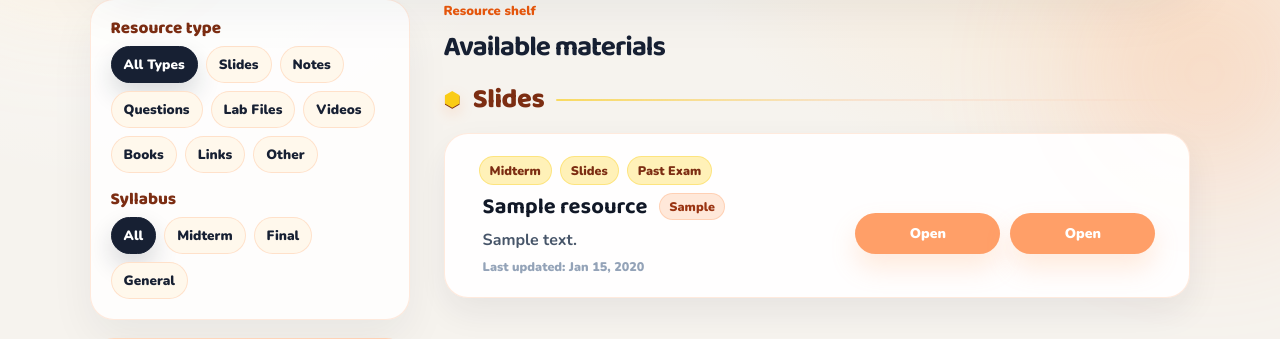
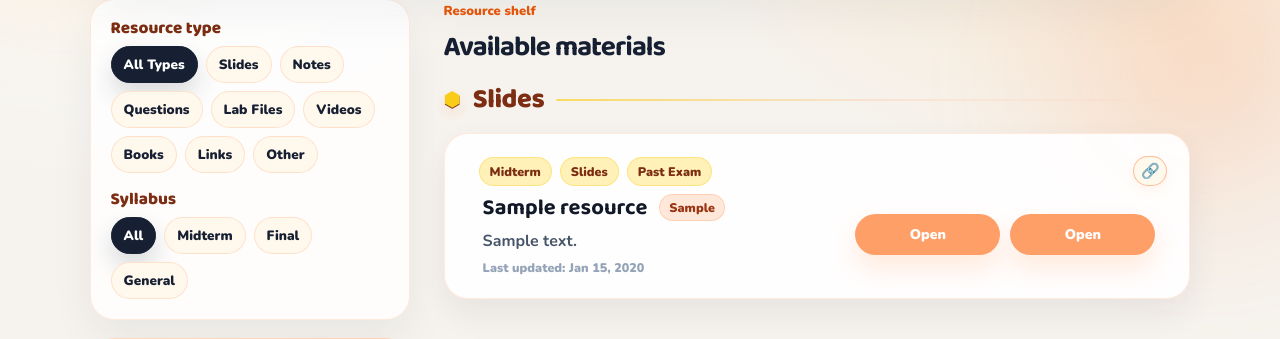
Before and after one commit to zarrintasnimrodela-bit/StudyBee, a Django app: page /course/1/ in a window 1280 px wide. Shown: the part 433-772 px from the top of the page. Run offline with Django 5.2, Linux system fonts and the light colour scheme; tables that the repository leaves empty hold one stand-in row (values such as "Sample post"); some libraries are stand-ins or nearby versions.

Commit message:
Add copy link button to resource cards

```diff
--- a/resources/static/resources/css/course.css
+++ b/resources/static/resources/css/course.css
@@ -2014,3 +2014,57 @@ body::after {
         height: 1.5px;
     }
 }
+
+
+
+.badges {
+    display: flex;
+    align-items: center;
+    justify-content: space-between;
+    gap: 12px;
+}
+
+.badge-left {
+    display: flex;
+    flex-wrap: wrap;
+    gap: 8px;
+    align-items: center;
+}
+
+.copy-link-btn {
+    width: 34px;
+    height: 30px;
+
+    display: inline-flex;
+    align-items: center;
+    justify-content: center;
+
+    background: #fff8ec;
+    border: 1.5px solid rgba(255, 159, 104, 0.65);
+    border-radius: 999px;
+
+    color: #7c2d12;
+    font-size: 15px;
+    font-weight: 900;
+
+    cursor: pointer;
+    transition: 0.2s ease;
+
+    margin-left: auto;
+    margin-right: -12px;
+    flex-shrink: 0;
+
+    box-shadow: 0 5px 12px rgba(255, 159, 104, 0.10);
+}
+
+.copy-link-btn:hover {
+    background: #ffe8d6;
+    border-color: #ff9f68;
+    transform: translateY(-1px);
+}
+
+.copy-link-btn.copied {
+    background: #172033;
+    color: white;
+    border-color: #172033;
+}
--- a/resources/static/resources/js/course.js
+++ b/resources/static/resources/js/course.js
@@ -675,3 +675,38 @@ function getResponsivePdfScale(page) {
     animateResourceCards();
     setupPreviewModal();
 })();
+
+
+function setupCopyResourceLinks() {
+    document.addEventListener("click", async function (event) {
+        const copyButton = event.target.closest(".copy-link-btn");
+
+        if (!copyButton) {
+            return;
+        }
+
+        const url = copyButton.getAttribute("data-copy-url");
+
+        if (!url) {
+            return;
+        }
+
+        try {
+            await navigator.clipboard.writeText(url);
+
+            const oldText = copyButton.textContent;
+            copyButton.textContent = "✓";
+            copyButton.classList.add("copied");
+
+            setTimeout(function () {
+                copyButton.textContent = oldText;
+                copyButton.classList.remove("copied");
+            }, 1200);
+
+        } catch (error) {
+            window.prompt("Copy this link:", url);
+        }
+    });
+}
+
+setupCopyResourceLinks();
--- a/resources/templates/resources/course_detail.html
+++ b/resources/templates/resources/course_detail.html
@@ -222,11 +222,31 @@
                                     <article class="resource-card reveal">
 
                                         <div class="badges">
+    <div class="badge-left">
         <span class="badge">{{ resource.get_exam_part_display }}</span>
         <span class="badge">{{ resource.get_category_display }}</span>
 
         {% if resource.question_type %}
             <span class="badge">{{ resource.get_question_type_display }}</span>
+        {% endif %}
+    </div>
+
+    {% if resource.file %}
+        <button
+            type="button"
+            class="copy-link-btn"
+            data-copy-url="{{ request.scheme }}://{{ request.get_host }}{{ resource.file.url }}"
+            title="Copy resource link">
+            🔗
+        </button>
+    {% elif resource.external_link %}
+        <button
+            type="button"
+            class="copy-link-btn"
+            data-copy-url="{{ resource.external_link }}"
+            title="Copy resource link">
+            🔗
+        </button>
     {% endif %}
 </div>
 
@@ -291,6 +311,8 @@
                                                         </button>
                                                     {% endif %}
                                                 {% endif %}
+
+
                                             </div>
                                         </div>
 
```
Lines whose indentation alone changed are shown as unchanged.
